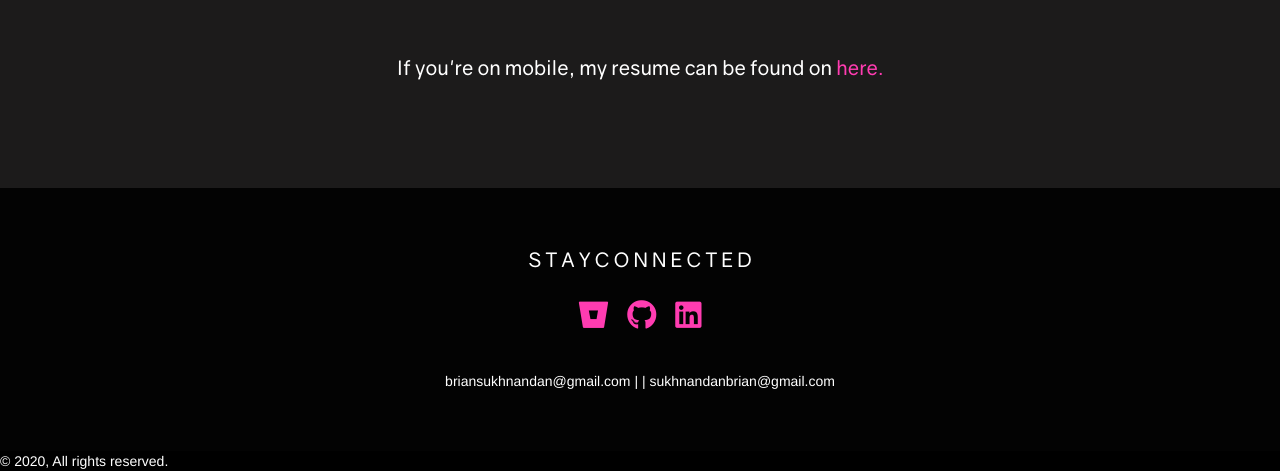
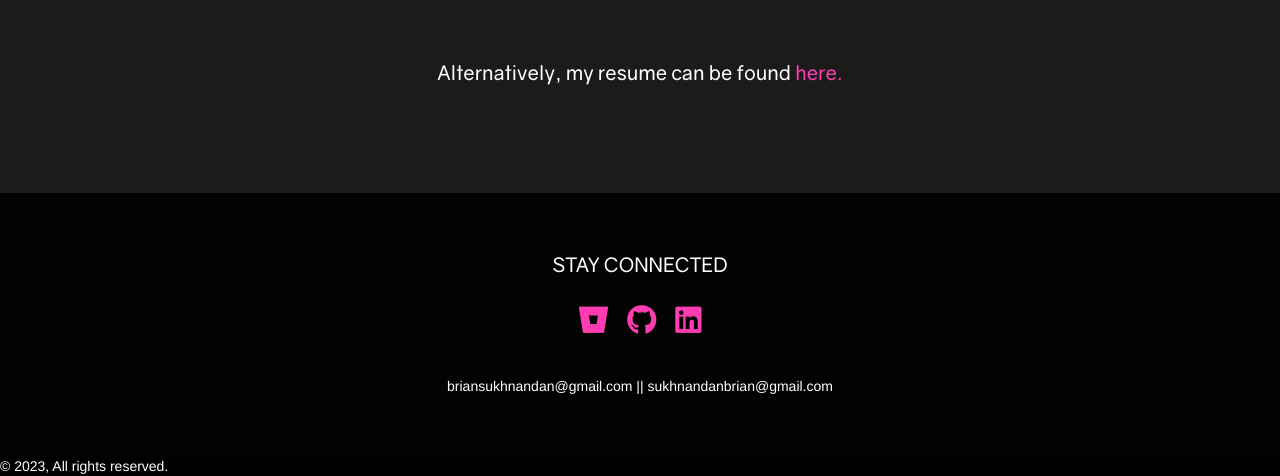
Before and after one commit to briansukhnandan/oldwebsite, a plain HTML site: page html/resume.html in a window 1280 px wide. Shown: the part 1119-1595 px from the top of the page. Drawn offline with nearby package versions, Linux system fonts and the light colour scheme.

Commit message:
resume page cleanup

```diff
--- a/html/resume.html
+++ b/html/resume.html
@@ -1,19 +1,14 @@
-<!DOCTYPE HTML PUBLIC "-//W3C//DTD HTML 4.01 Transitional//EN" "http://www.w3.org/TR/html4/loose.dtd">
-
-<html lang="en">
-
+<!DOCTYPE html>
+<html>
   <head>
     <meta http-equiv="content-type" content="text/html; charset=utf-8">
     <title>My Resume</title>
-
     <link rel="stylesheet" href="https://use.fontawesome.com/releases/v5.8.2/css/all.css" integrity="sha384-oS3vJWv+0UjzBfQzYUhtDYW+Pj2yciDJxpsK1OYPAYjqT085Qq/1cq5FLXAZQ7Ay" crossorigin="anonymous">
-
     <link rel="stylesheet" href="https://maxcdn.bootstrapcdn.com/bootstrap/3.4.0/css/bootstrap.min.css">
-
     <link rel="stylesheet" type="text/css" href="../css/resume.css">
-
+    <link rel="shortcut icon" href="public/images/favicon.ico" type="image/x-icon">
+    <link rel="icon" href="public/images/favicon_anim.ico" type="image/x-icon">
   </head>
-
   <div class="ubuntuFont">
     <nav class="navbar navbar-fixed-top navbar-inverse">
       <div class="container-fluid">
@@ -26,57 +21,43 @@
         </div>
         <div style="float:right;">
           <ul class="nav navbar-nav">
-
             <li><a href="../index.html">Home</a></li>
             <li class="active"><a href="#">Resume</a></li>
             <li><a href="mailto:sukhnandanbrian@gmail.com">Contact</a></li>
-                        <li><a href="murep.html">MUREP</a></li>
-
           </ul>
         </div>
       </div>
     </nav>
   </div>
-
-
   <body>
     <div style="background-color:#1c1b1b; padding-top: 100px; padding-bottom: 100px;">
-
-
-
-            <center><embed src="../public/docs/cv.pdf" width="800px" height="1025px" /></center>
-
+      <center>
+        <embed src="../public/docs/cv.pdf" width="800px" height="1025px" />
+      </center>
       <br>
       <br>
-            <h6><center>If you're on mobile, my resume can be found on <a href="../public/docs/cv.pdf">here.</a></center></h6>
-
-
+      <h6><center>Alternatively, my resume can be found <a href="../public/docs/cv.pdf">here.</a></center></h6>
     </div>
-
-
     <div style="background-color: #030303; color: white; padding-top: 50px; padding-bottom: 50px; text-align:center;">
-
-            <h5>S T A Y  C O N N E C T E D</h5>
-
+      <h5>STAY CONNECTED</h5>
       <br>
-
-            <a href="https://bitbucket.org/briansukhnandan/"><i class="fab fa-bitbucket" style="font-size:30px; padding-right: 15px"></i></a>
-            <a href="https://github.com/briansukhnandan"><i class="fab fa-github" style="font-size:30px; padding-right: 15px;"></i></a>
-            <a href="https://www.linkedin.com/in/brian-sukhnandan-240158134/"><i class="fab fa-linkedin" style="font-size:30px;"></i></a>
-
+      <a href="https://bitbucket.org/briansukhnandan/">
+        <i class="fab fa-bitbucket" style="font-size:30px; padding-right: 15px"></i>
+      </a>
+      <a href="https://github.com/briansukhnandan">
+        <i class="fab fa-github" style="font-size:30px; padding-right: 15px;"></i>
+      </a>
+      <a href="https://www.linkedin.com/in/brian-sukhnandan-240158134/">
+        <i class="fab fa-linkedin" style="font-size:30px;"></i>
+      </a>
       <p>
         <br>
-                    <br>briansukhnandan@gmail.com    | |   sukhnandanbrian@gmail.com
+        <br>briansukhnandan@gmail.com || sukhnandanbrian@gmail.com
         <br>
       </p>
-
     </div>
-
   </body>
-
   <div style="background-color:black; color:white;">
-        © 2020, All rights reserved.
+    © 2023, All rights reserved.
   </div>
-
-
 </html>
```
Also changed, not shown: css/resume.css (+1 -44 lines), public/javascripts/animations.js (+2 -5 lines). Lines whose indentation alone changed are shown as unchanged.
